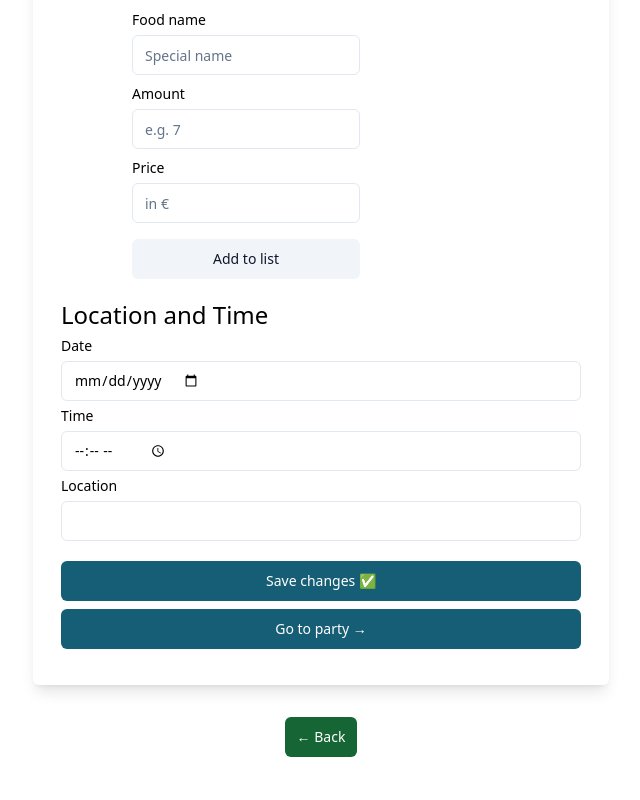
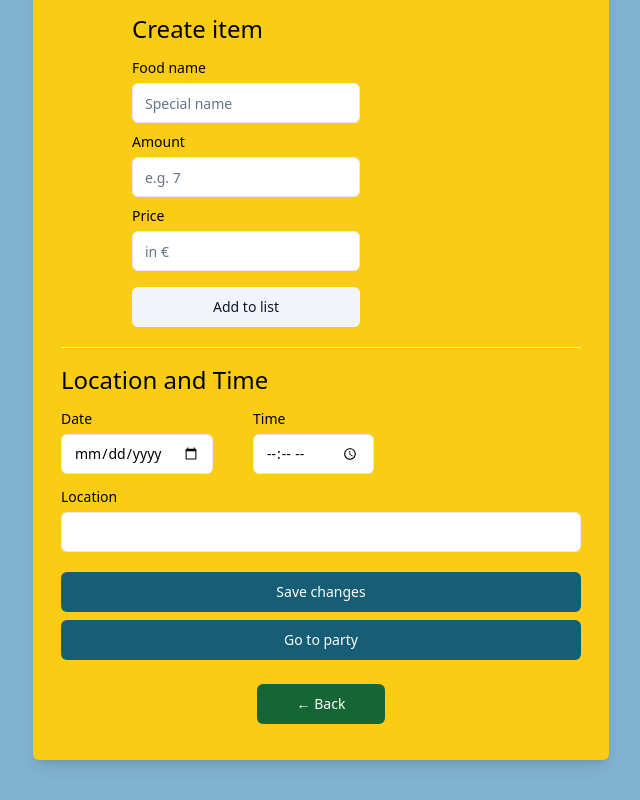
Before and after one commit to Danilkinsss/Celebr8, a React (Vite) app in the folder client/: page /create/1 in a window 1280 px wide. Shown: the part 468-1268 px from the top of the page, without its empty margins (319-959 px from the left). Before the commit the page ends 1237 px from the top, so only its background shows below. Built offline with nearby package versions, Linux system fonts and the light colour scheme; no server answers.

Commit message:
start design changes on Create page

```diff
--- a/client/src/routes/Creating.tsx
+++ b/client/src/routes/Creating.tsx
@@ -171,32 +171,36 @@ function Create() {
   }
 
   return (
-    <div className="min-h-screen">
+    <div className=" min-h-screen">
       <header>
         <Header withUserInfo={true} />
       </header>
       {/* <div className="flex justify-end px-[2%]">
         <UserInfo />
       </div> */}
-      <main className="h-[100%] flex flex-col items-center justify-center gap-5">
-        <div className="min-w-[45%] shadow-lg rounded-md flex flex-col w-fit py-8 px-7 gap-4">
+      <main className="bg-sky-700 bg-opacity-50 h-[100%] flex flex-col items-center justify-center gap-5 py-10">
+        <div className="bg-yellow-400 min-w-[45%] shadow-lg rounded-md flex flex-col w-fit py-8 px-7 gap-4">
+          <div className="flex flex-col gap-4">
             <Label className="font-semibold text-4xl py-1">
               Create a party📝
             </Label>
             <Label className="text-2xl">Main information</Label>
-          <div className="flex flex-col gap-2 ">
+            <div className="flex flex-col gap-2">
               <Label>Party name</Label>
               <Input
                 type="text"
                 onChange={(e) => handleChange(e, 'name')}
                 value={name}
               />
+            </div>
+            <div className="flex flex-col gap-2">
               <Label>Description</Label>
               <Textarea
                 onChange={(e) => handleChange(e, 'description')}
                 value={description}
                 placeholder="Type some more information here."
               />
+            </div>
           </div>
           <Separator />
           <div className="  flex flex-row gap-2 justify-around">
@@ -220,15 +224,19 @@ function Create() {
               )}
             </div>
           </div>
-          <div className="flex flex-col gap-2  b-cyan-200">
+          <Separator />
+          <div className="flex flex-col gap-4">
             <Label className="text-2xl">Location and Time</Label>
-
+            <div className="flex flex-row gap-10">
+              <div className="flex flex-col gap-2">
                 <Label>Date</Label>
                 <Input
                   type="date"
                   onChange={(e) => handleChange(e, 'date')}
                   value={date}
                 />
+              </div>
+              <div className="flex flex-col gap-2">
                 <Label>Time</Label>
                 {/* <SelectScrollableTime /> */}
                 <Input
@@ -236,12 +244,16 @@ function Create() {
                   onChange={(e) => handleChange(e, 'time')}
                   value={time}
                 />
+              </div>
+            </div>
+            <div className="flex flex-col gap-2">
               <Label>Location</Label>
               <Input
                 type="text"
                 onChange={(e) => handleChange(e, 'location')}
                 value={location}
               />
+            </div>
           </div>
           <div>
             <form onSubmit={handleSubmitSave}>
@@ -251,7 +263,7 @@ function Create() {
                 onSubmit={handleSubmitSave}
                 className="w-full my-1 py-1 px-3  text-white rounded-md bg-cyan-800"
               >
-                {'Save changes ✅'}
+                {'Save changes'}
               </Button>
             </form>
             <form onSubmit={handleSubmitAddAdmin}>
@@ -262,20 +274,20 @@ function Create() {
                 // }}
                 className="w-full my-1 py-1 px-3  text-white rounded-md bg-cyan-800"
               >
-                {'Go to party →'}
+                {'Go to party'}
               </Button>
             </form>
           </div>
-        </div>
-        <div className="min-w-72 w-[40%] flex flex-row gap-3 justify-center  py-2 px-4">
+          <div className="self-center">
             <Button
               onClick={() => {
                 navigate('/actions')
               }}
-            className="w-[15%] my-1 py-1 px-3  text-white rounded-md bg-green-800"
+              className="w-32 my-1 py-1 px-3  text-white rounded-md bg-green-800"
             >
               {'← Back'}
             </Button>
+          </div>
         </div>
       </main>
     </div>
```
Also changed, not shown: client/src/main.tsx (+9 -0 lines). Lines whose indentation alone changed are shown as unchanged.
